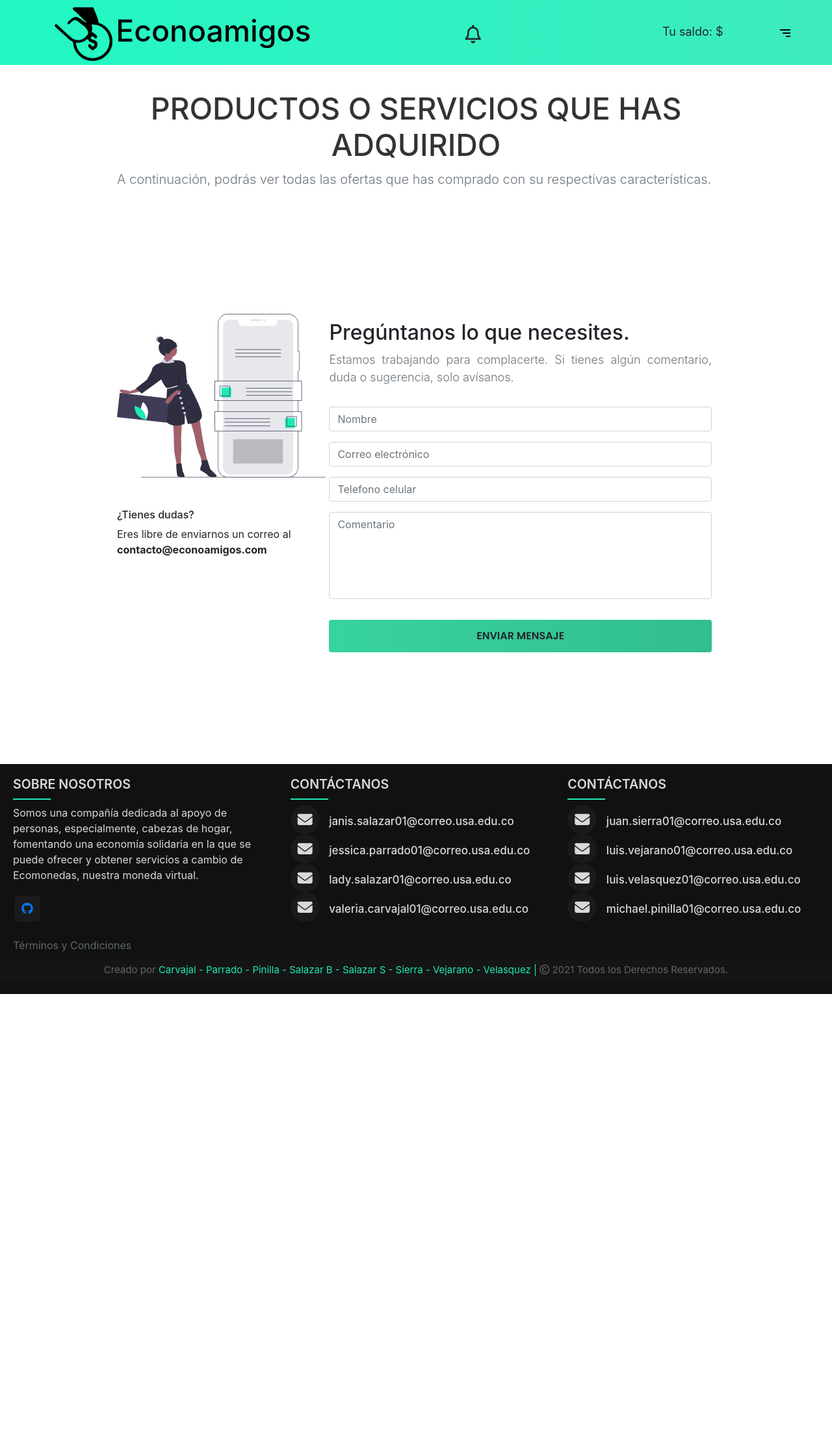
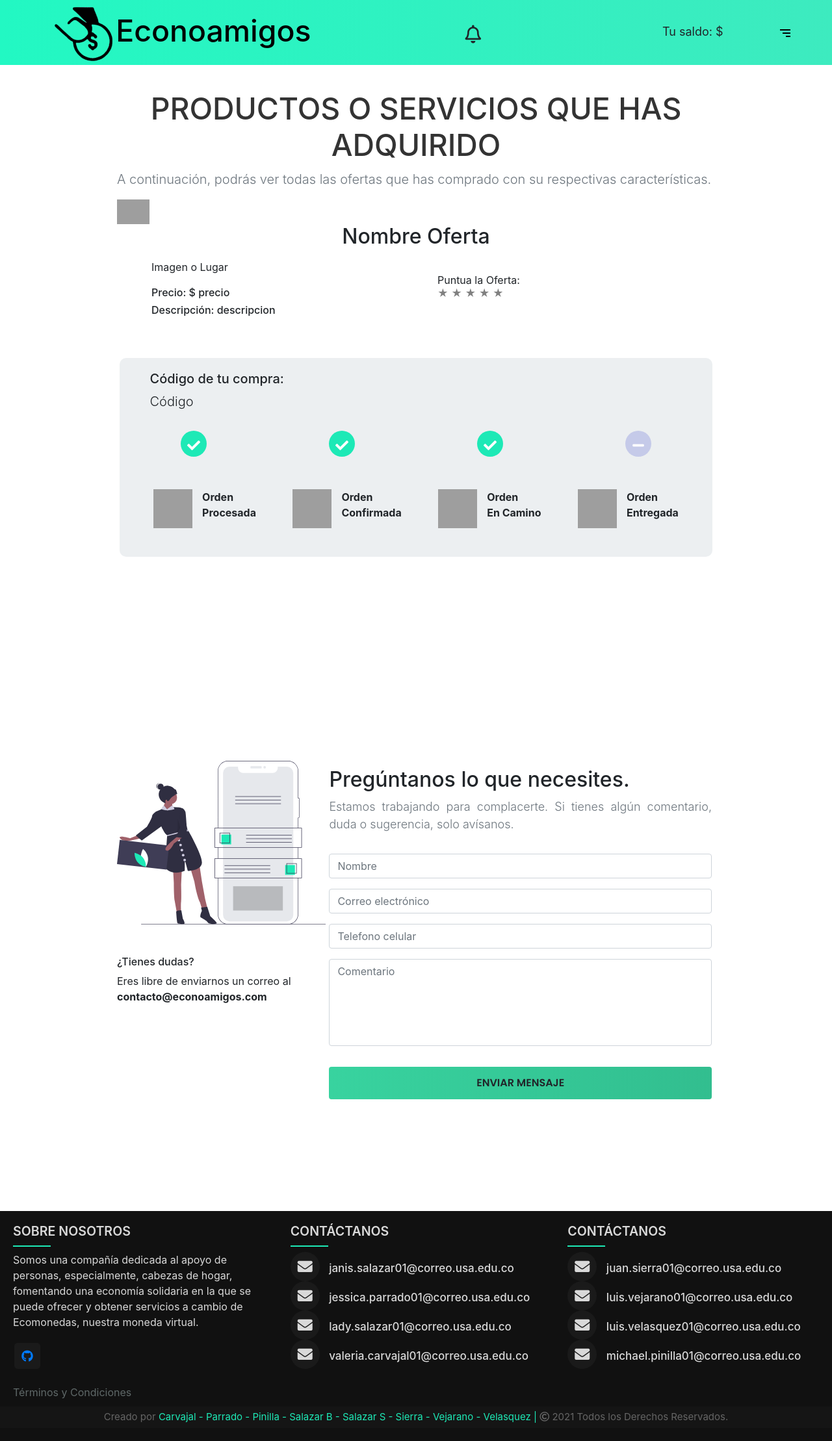
Before and after one commit to SierraJuanSe/econoamigos, a Flask app: template templates/tareas.html in a window 1280 px wide. Shown: the whole page at 65% size. Before the commit the page ends 1530 px from the top, so only its background shows below. Run offline with Flask 2, Linux system fonts and the light colour scheme; the template is opened without the code that fills it, so the values that code supplies are empty; some libraries are stand-ins or nearby versions; grey boxes are pictures that could not be loaded.

Commit message:
Pruebas de Estados de Compra

```diff
--- /dev/null
+++ b/templates/css/styleTracking.css
@@ -0,0 +1,138 @@
+.tracking {
+    z-index: 0;
+    background-color: #ECEFF1;
+    padding-bottom: 20px;
+    margin-top: 10px;
+    margin-bottom: 90px;
+    border-radius: 10px
+}
+
+.btn-return {
+    border: none;
+    background: #fff;
+    outline: none;
+}
+
+.columnas {
+    margin: 3px;
+    padding-left: 50px;
+    padding-top: 10px;
+    column-count: 2;
+}
+
+.cajita {
+    line-height: 20px;
+}
+
+.top {
+    padding-top: 20px;
+    padding-left: 9% !important;
+    padding-right: 9% !important
+}
+
+.name {
+    margin-left: 5%;
+}
+
+#progressbar {
+    margin-bottom: 30px;
+    overflow: hidden;
+    color: #456457;
+    padding-left: 0px;
+    margin-top: 30px;
+}
+
+#progressbar li {
+    list-style-type: none;
+    font-size: 13px;
+    width: 25%;
+    float: left;
+    position: relative;
+    font-weight: 400
+}
+
+#progressbar .step0:before {
+    font-family: "Font Awesome 5 Free";
+    font-weight: 900;
+    content: "\f068";
+    color: #fff
+}
+
+#progressbar li:before {
+    width: 40px;
+    height: 40px;
+    line-height: 45px;
+    display: block;
+    font-size: 20px;
+    background: #C5CAE9;
+    border-radius: 50%;
+    margin: auto;
+    padding: 0px;
+}
+
+#progressbar li:after {
+    content: '';
+    width: 100%;
+    height: 12px;
+    background: #C5CAE9;
+    position: absolute;
+    left: 0;
+    top: 16px;
+    z-index: -1
+}
+
+#progressbar li:last-child:after {
+    border-top-right-radius: 10px;
+    border-bottom-right-radius: 10px;
+    position: absolute;
+    left: -50%
+}
+
+#progressbar li:nth-child(2):after,
+#progressbar li:nth-child(3):after {
+    left: -50%
+}
+
+#progressbar li:first-child:after {
+    border-top-left-radius: 10px;
+    border-bottom-left-radius: 10px;
+    position: absolute;
+    left: 50%
+}
+
+#progressbar li:last-child:after {
+    border-top-right-radius: 10px;
+    border-bottom-right-radius: 10px
+}
+
+#progressbar li:first-child:after {
+    border-top-left-radius: 10px;
+    border-bottom-left-radius: 10px
+}
+
+#progressbar li.activar:before,
+#progressbar li.activar:after {
+    background: #1de9b6
+}
+
+#progressbar li.activar:before {
+    content: "\f00c";
+    font-family: "Font Awesome 5 Free";
+    font-weight: 900;
+}
+
+.icon {
+    width: 60px;
+    height: 60px;
+    margin-right: 15px
+}
+
+.icon-content {
+    padding-bottom: 20px
+}
+
+@media screen and (max-width: 992px) {
+    .icon-content {
+        width: 50%
+    }
+}
--- a/templates/js/funciones.js
+++ b/templates/js/funciones.js
@@ -24,6 +24,7 @@ function actualizarMonedaVista(newMoneda) {
 }
 
 function mostrarCompras(codcompra, dest, nombre, descripcion, tipo, precio, estado, lugar, imagen, codOferta) {
+    $("#estados").hide();
     if (tipo == "Producto") {
         namelugar = "";
         nameimagen = "";
--- a/templates/tareas.html
+++ b/templates/tareas.html
@@ -4,6 +4,7 @@
 <head>
     <title>Econoamigos</title>
     <link rel="stylesheet" href="css/styleChat.css">
+    <link rel="stylesheet" href="css/styleTracking.css">
     <link rel="stylesheet" type="text/css" href="css/stylemenu.css">
     <link rel="stylesheet" type="text/css" href="css/styleBusqueda.css">
     <link rel="icon" type="image/png" href="img/icono.png" />
@@ -15,6 +16,7 @@
     <script src="https://stackpath.bootstrapcdn.com/bootstrap/4.3.1/js/bootstrap.min.js" integrity="sha384-JjSmVgyd0p3pXB1rRibZUAYoIIy6OrQ6VrjIEaFf/nJGzIxFDsf4x0xIM+B07jRM" crossorigin="anonymous"></script>
     <script src="https://unpkg.com/sweetalert/dist/sweetalert.min.js"></script>
     <script src="https://cdn.socket.io/4.0.1/socket.io.min.js" integrity="sha384-LzhRnpGmQP+lOvWruF/lgkcqD+WDVt9fU3H4BWmwP5u5LTmkUGafMcpZKNObVMLU" crossorigin="anonymous"></script>
+    <link rel="stylesheet" href="https://use.fontawesome.com/releases/v5.8.1/css/all.css" integrity="sha384-50oBUHEmvpQ+1lW4y57PTFmhCaXp0ML5d60M1M7uH2+nqUivzIebhndOJK28anvf" crossorigin="anonymous">
     <meta http-equiv="Content-Type" content="text/html;" charset="UTF-8" />
     <meta name="viewport" content="width=device-width, initial-scale=1">
 </head>
@@ -113,8 +115,82 @@
                     </div>
                 </div>
             </div>
+            <div id="estados">
+
+                <div id="salirO' + id + '">
+                    <button id="BotonVolver' + id + '" type="button" class="btn-return"><img src="https://img.icons8.com/ios/452/return.png" width="50"></button>
+                    <center>
+                        <h2 id="nombremodOfe" class="title"> Nombre Oferta </h2>
+                    </center>
+                    <div class="columnas">
+                        <div class="cajita">
+                            Imagen o Lugar
+                            <br><br>
+                            <h6 id="preciomodOfe" class="cars0">Precio: $ precio </h6>
+                        </div>
+                        <div class="cajita">
+                            <h6 id="descmodOfe" class="cars0">Descripción: descripcion</h6>
+                            <form name="nombreform">
+                                <br>Puntua la Oferta:
+                                <p class="clasificacion">
+                                    <input id="radio1 ' + codcompra + '" type="radio" name="estrellas" class="radioBotones ' + codcompra + '" value="5"><label for="radio1 ' + codcompra + '">★</label>
+                                    <input id="radio2 ' + codcompra + '" type="radio" name="estrellas" class="radioBotones ' + codcompra + '" value="4"><label for="radio2 ' + codcompra + '">★</label>
+                                    <input id="radio3 ' + codcompra + '" type="radio" name="estrellas" class="radioBotones ' + codcompra + '" value="3"><label for="radio3 ' + codcompra + '">★</label>
+                                    <input id="radio4 ' + codcompra + '" type="radio" name="estrellas" class="radioBotones ' + codcompra + '" value="2"><label for="radio4 ' + codcompra + '">★</label>
+                                    <input id="radio5 ' + codcompra + '" type="radio" name="estrellas" class="radioBotones ' + codcompra + '" value="1"><label for="radio5 ' + codcompra + '">★</label></p>
+                            </form>
+                        </div>
+                    </div>
+
+                    <div class="container px-1 px-md-40 py-5 mx-auto">
+                        <div class="tracking">
+                            <div class="row d-flex justify-content-between px-3 top">
+
+                                <div class="name">
+                                    <h5>Código de tu compra:</h5>
+                                    <div class="lead text"> Código </div>
+                                </div>
+
+                            </div>
+                            <div class="row d-flex justify-content-center">
+                                <div class="col-12">
+                                    <ul id="progressbar" class="text-center">
+                                        <li class="activar step0"></li>
+                                        <li class="activar step0"></li>
+                                        <li class="activar step0"></li>
+                                        <li class="step0"></li>
+                                    </ul>
+                                </div>
+                            </div>
+                            <div class="row justify-content-between top">
+                                <div class="row d-flex icon-content"> <img class="icon" src="https://image.flaticon.com/icons/png/512/114/114903.png">
+                                    <div class="d-flex flex-column">
+                                        <p class="font-weight-bold">Orden<br>Procesada</p>
+                                    </div>
+                                </div>
+                                <div class="row d-flex icon-content"> <img class="icon" src="https://static.thenounproject.com/png/543983-200.png">
+                                    <div class="d-flex flex-column">
+                                        <p class="font-weight-bold">Orden<br>Confirmada</p>
+                                    </div>
+                                </div>
+                                <div class="row d-flex icon-content"> <img class="icon" src="https://img.icons8.com/ios/452/truck.png">
+                                    <div class="d-flex flex-column">
+                                        <p class="font-weight-bold">Orden<br>En Camino</p>
+                                    </div>
+                                </div>
+                                <div class="row d-flex icon-content"> <img class="icon" src="https://cdn.icon-icons.com/icons2/936/PNG/512/home_icon-icons.com_73532.png">
+                                    <div class="d-flex flex-column">
+                                        <p class="font-weight-bold">Orden<br>Entregada</p>
+                                    </div>
+                                </div>
+                            </div>
+
+                        </div>
+                    </div>
+                </div>
             </div>
         </section>
+
         <div id="chatContainer" class="chat-container">
 
         </div>
```
